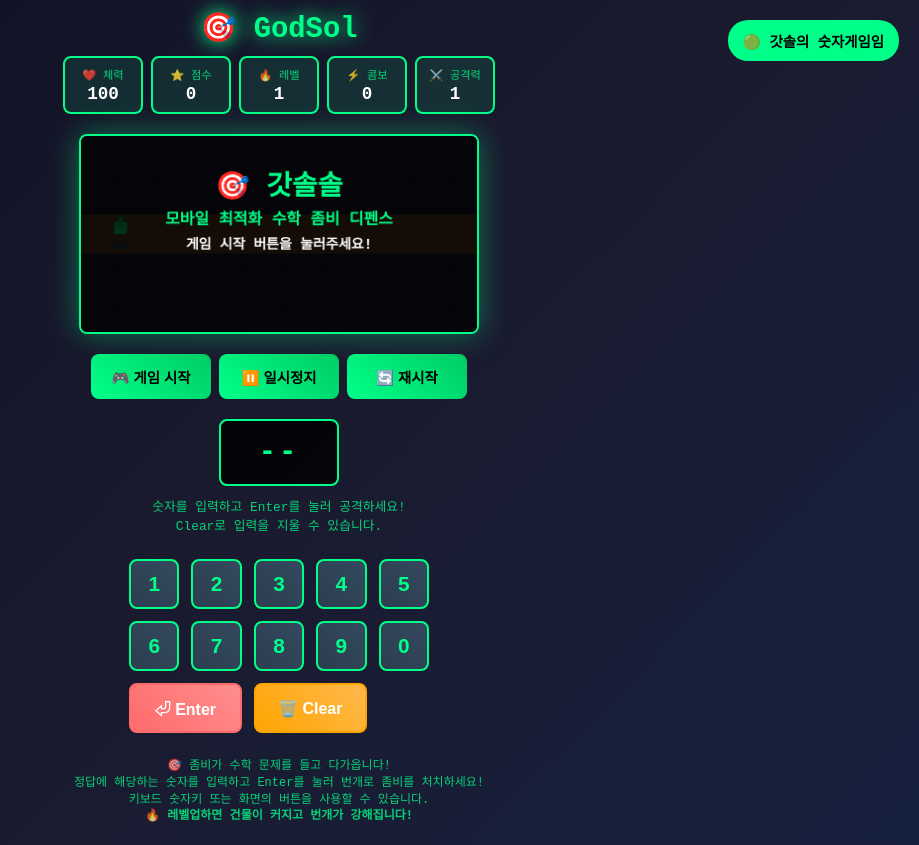
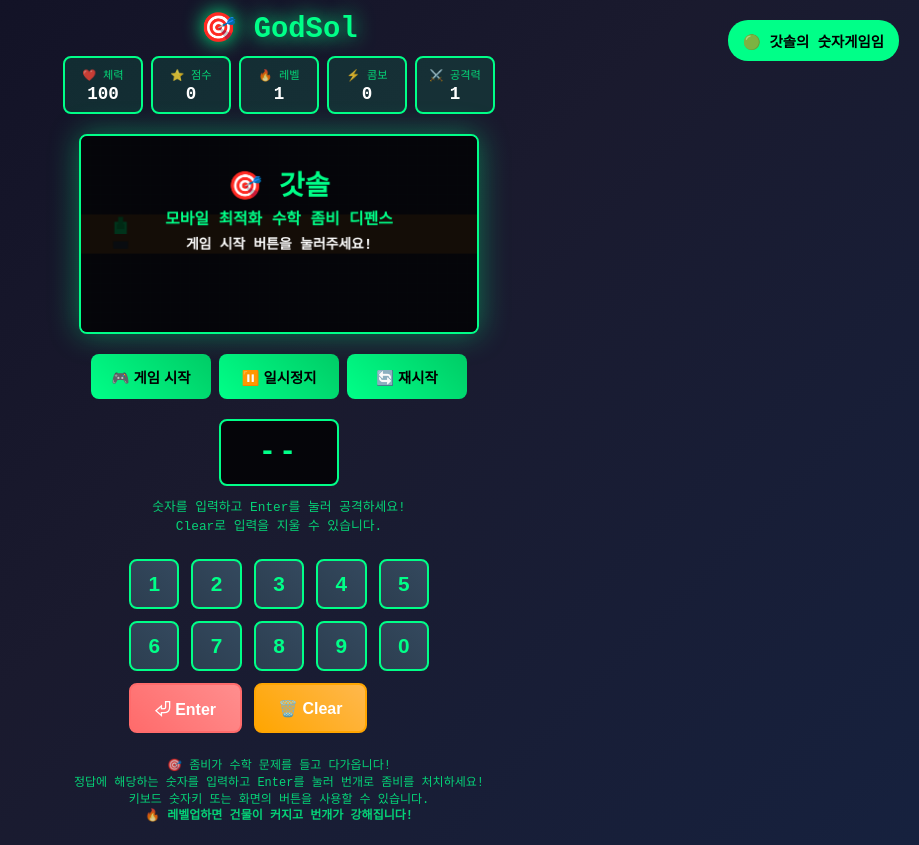
Before and after one commit to saintpbh/solgame, a plain HTML site: page index.html in a window 1280 px wide. Shown: the whole page, without its empty margins (361-1280 px from the left). Drawn offline with Linux system fonts and the light colour scheme.

Commit message:
Update index.html

```diff
--- a/index.html
+++ b/index.html
@@ -1277,7 +1277,7 @@
                     this.ctx.fillStyle = '#00ff88';
                     this.ctx.font = 'bold 28px Courier New';
                     this.ctx.textAlign = 'center';
-                    this.ctx.fillText('🎯 갓솔솔', this.canvas.width / 2, this.canvas.height / 2 - 40);
+                    this.ctx.fillText('🎯 갓솔', this.canvas.width / 2, this.canvas.height / 2 - 40);
 
                     this.ctx.font = 'bold 16px Courier New';
                     this.ctx.fillText('모바일 최적화 수학 좀비 디펜스', this.canvas.width / 2, this.canvas.height / 2 - 10);
```
